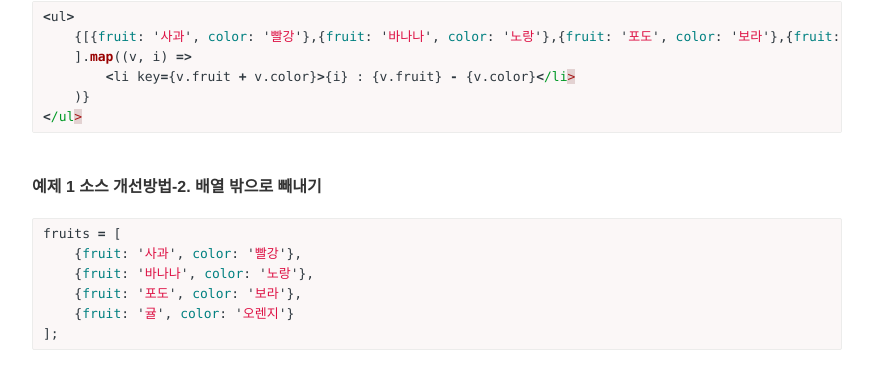
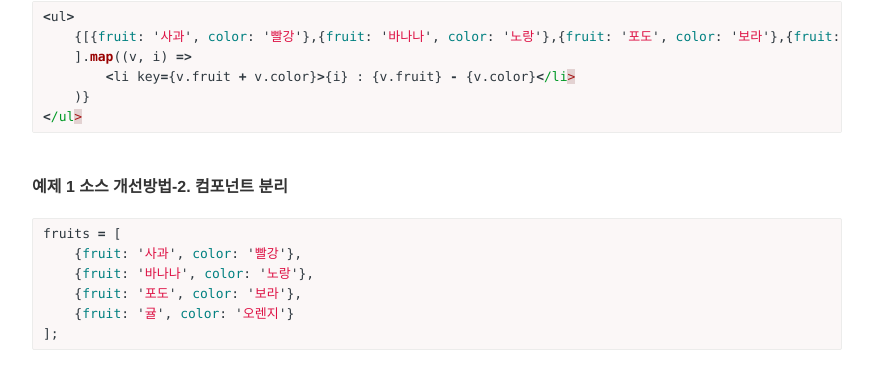
Before and after one commit to Pie001/pie001.github.io, a Jekyll site: the page built from _posts/2020-11-19-0074.md, in a window 1280 px wide and 900 px high, scrolled down 2881 px. Shown: the part 82-450 px from the top of the window, without its empty margins (203-1076 px from the left). Built offline with Jekyll 4.4.1, drawn with Linux system fonts in a browser that asks for light colours; comment, search, counter and statistics services are not loaded.

Commit message:
Update 2020-11-19-0074.md

````diff
--- a/_posts/2020-11-19-0074.md
+++ b/_posts/2020-11-19-0074.md
@@ -114,7 +114,7 @@ description: React 기본 학습 -5. 반복문
 </ul>
 ```
 
-#### 예제 1 소스 개선방법-2. 배열 밖으로 빼내기
+#### 예제 1 소스 개선방법-2. 컴포넌트 분리
 ```js
 fruits = [
     {fruit: '사과', color: '빨강'},
````
